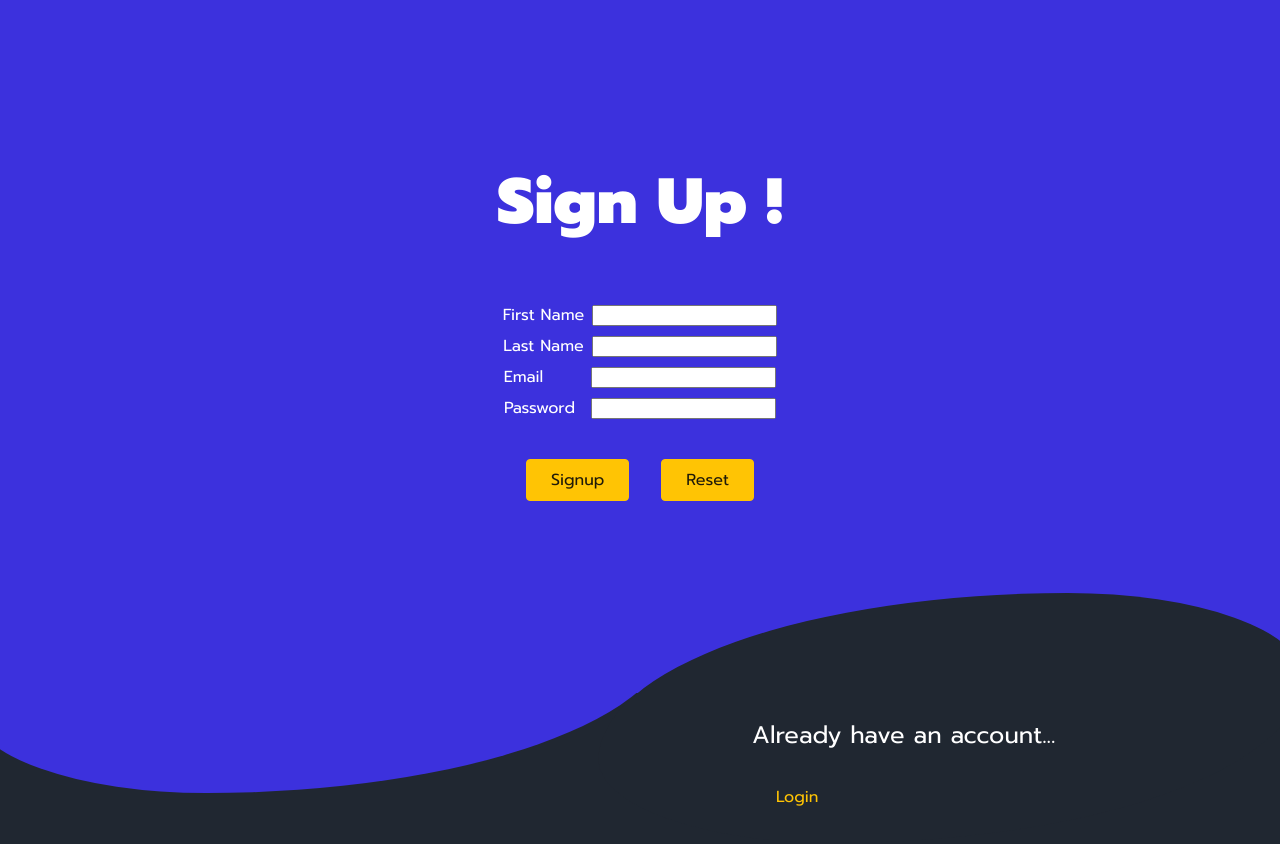
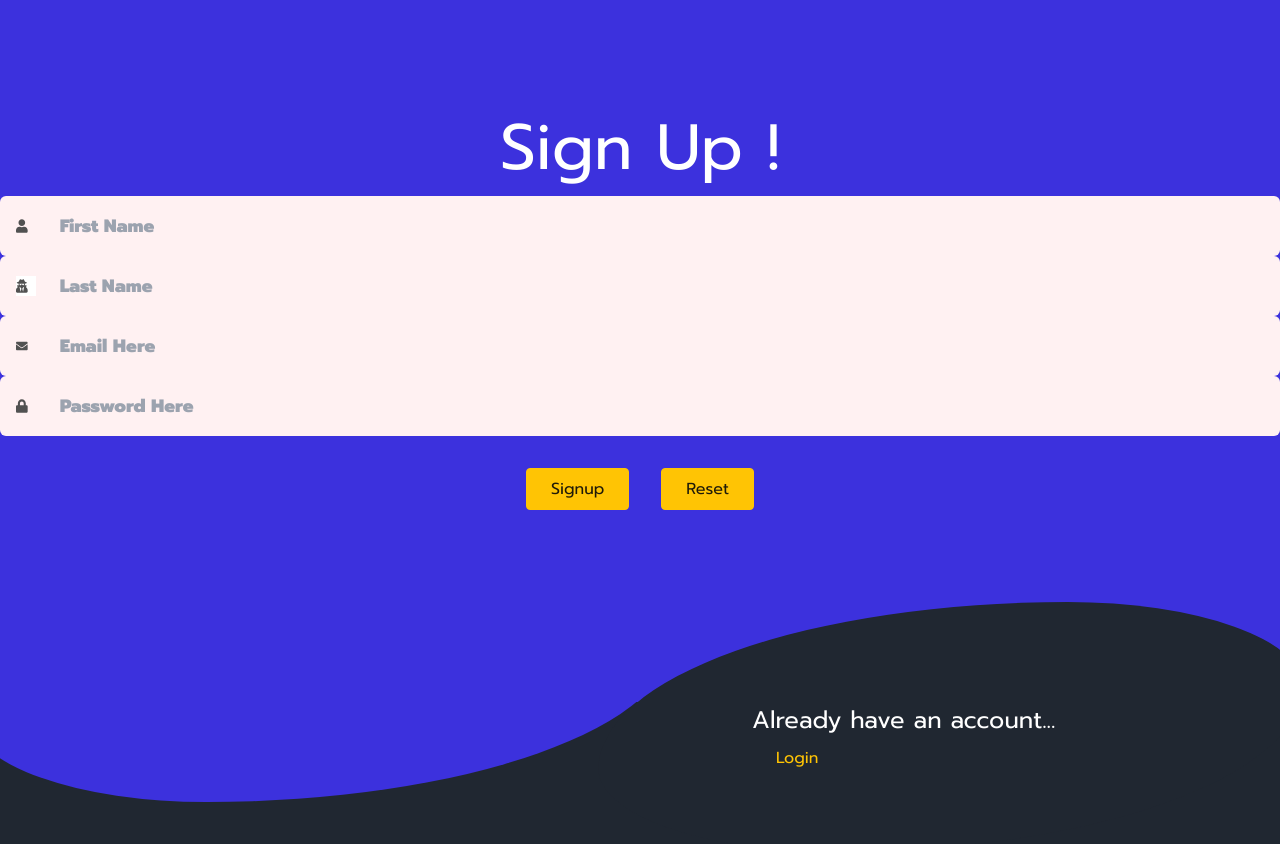
Before and after one commit to mukut-d/registrationPage, a React (Vite) app: page / in a window 1280 px wide. Shown: the top 844 px of the page. Built offline with nearby package versions, Linux system fonts and the light colour scheme.

Commit message:
implemented react-icons on login and signup page

```diff
--- a/package.json
+++ b/package.json
@@ -11,7 +11,8 @@
   },
   "dependencies": {
     "react": "^18.2.0",
-    "react-dom": "^18.2.0"
+    "react-dom": "^18.2.0",
+    "react-icons": "^5.0.1"
   },
   "devDependencies": {
     "@types/react": "^18.2.56",
@@ -21,6 +22,7 @@
     "eslint-plugin-react": "^7.33.2",
     "eslint-plugin-react-hooks": "^4.6.0",
     "eslint-plugin-react-refresh": "^0.4.5",
+    "tailwindcss": "^3.4.1",
     "vite": "^5.1.4"
   }
 }
--- /dev/null
+++ b/src/assets/icons/index.js
@@ -0,0 +1,7 @@
+import {
+  FaEnvelope,
+  FaLock,
+
+} from "react-icons/fa";
+
+export { FaEnvelope, FaLock };
--- a/src/components/form/Login.jsx
+++ b/src/components/form/Login.jsx
@@ -1,12 +1,13 @@
 import { useContext } from "react";
 import { useState } from "react";
+import { FaEnvelope, FaLock } from "react-icons/fa";
 import { Context } from "../../store/RegistrationContext";
 import Button from "../ui/Button";
 import Form from "../ui/Form";
 import Input from "../ui/Input";
 
 export default function Login() {
-  const { onLogin, error } = useContext(Context);
+  const { onLogin, error, resetError } = useContext(Context);
   const [loginObj, setLoginObj] = useState({});
   let errEmail = false;
   let errPwd = false;
@@ -16,7 +17,7 @@ export default function Login() {
       return { ...prev, [id]: value };
     });
   }
-
+  console.log(loginObj);
   function handleSubmit(event) {
     event.preventDefault();
     console.log("submitted");
@@ -24,7 +25,8 @@ export default function Login() {
     event.target.reset();
     onLogin(loginObj);
   }
-  if (error.err === "emai;") {
+  console.log(error);
+  if (error.err === "email") {
     if (error.error) errEmail = true;
   } else if (error.err === "pwd") {
     if (error.error) {
@@ -42,21 +44,31 @@ export default function Login() {
         <section className="dark">
           <h1>Login !</h1>
           <div id="inputCard">
-            <p>
             <Input
+              icon={
+                <FaEnvelope
+                  className="text-xl text-textColor "
+                  style={{ paddingRight: "8px" }}
+                  />
+              }
               idClass="loginEmail"
-                label="Email"
+              placeholder="Email Here"
               id="email"
               type="email"
               name="email"
               error={errEmail}
               onChange={handleChange}
             />
-            </p>
-            <p>
+
             <Input
               error={errPwd}
-                label="Password"
+              icon={
+                <FaLock
+                  className="text-xl text-textColor"
+                  style={{ paddingRight: "8px" }}
+                />
+              }
+              placeholder="Password Here"
               id="password"
               type="password"
               name="password"
@@ -64,14 +76,13 @@ export default function Login() {
               required
               onChange={handleChange}
             />
-            </p>
 
-            <p id="signUp-actions">
+            <div id="signUp-actions">
               <Button className="button">Login</Button>
-              <Button className="button" type="reset">
+              <Button className="button" type="reset" onClick={resetError}>
                 Reset
               </Button>
-            </p>
+            </div>
           </div>
         </section>
         <section className="red">
--- a/src/components/form/SignUp.jsx
+++ b/src/components/form/SignUp.jsx
@@ -1,5 +1,6 @@
 import { useContext } from "react";
 import { useState } from "react";
+import { FaEnvelope, FaLock, FaUser, FaUserSecret } from "react-icons/fa";
 import { Context } from "../../store/RegistrationContext";
 import { hasMinLength, isEmail, isNotEmpty } from "../../util/validation";
 import Button from "../ui/Button";
@@ -57,21 +58,39 @@ export default function SignUp() {
             <h1>Sign Up !</h1>
 
             <Input
-              label="First Name"
+              icon={
+                <FaUser
+                  className="text-xl text-textColor "
+                  style={{ paddingRight: "8px" }}
+                />
+              }
+              placeholder="First Name"
               type="text"
               id="firstName"
               name="firstName"
               onChange={handleChange}
             />
             <Input
-              label="Last Name"
+              icon={
+                <FaUserSecret
+                  className="text-xl text-textColor bg-white"
+                  style={{ paddingRight: "8px" }}
+                />
+              }
+              placeholder="Last Name"
               type="text"
               id="lastName"
               name="lastName"
               onChange={handleChange}
             />
             <Input
-              label="Email"
+              icon={
+                <FaEnvelope
+                  className="text-xl text-textColor "
+                  style={{ paddingRight: "8px" }}
+                />
+              }
+              placeholder="Email Here"
               type="email"
               id="email"
               name="email"
@@ -79,7 +98,13 @@ export default function SignUp() {
               onChange={handleChange}
             />
             <Input
-              label="Password"
+              icon={
+                <FaLock
+                  className="text-xl text-textColor"
+                  style={{ paddingRight: "8px" }}
+                />
+              }
+              placeholder="Password Here"
               type="password"
               id="password"
               name="password"
--- a/src/components/ui/Input.jsx
+++ b/src/components/ui/Input.jsx
@@ -2,7 +2,8 @@ import { useState } from "react";
 
 export default function Input({
   idClass = false,
-  label,
+  icon,
+  placeholder,
   id,
   error = false,
   onChange,
@@ -12,9 +13,14 @@ export default function Input({
 
   return (
     <>
-      <div className="Input" id={idInput}>
-        <label htmlFor={id}>{label}</label>
+      <div
+        className="flex items-center justify-center gap-4 bg-rose-50 backdrop-blur-md rounded-md w-full px-4 py-4"
+        id={idInput}
+      >
+        {icon}
         <input
+          className="w-full h-full bg-transparent text-headingColor text-lg font-semibold border-none outline-none pl-[8px]"
+          placeholder={placeholder}
           style={{ border: error ? "2px solid red" : null }}
           id={id}
           {...props}
--- a/src/index.css
+++ b/src/index.css
@@ -1,3 +1,7 @@
+@tailwind base;
+@tailwind components;
+@tailwind utilities;
+
 h1 {
   font-size: 4rem;
 }
--- a/src/store/RegistrationContext.jsx
+++ b/src/store/RegistrationContext.jsx
@@ -9,6 +9,7 @@ export const Context = createContext({
   onSubmit: () => {},
   onLogin: () => {},
   onClose: () => {},
+  resetError:()=>{},
 });
 
 export default function RegistrationContext({ children }) {
@@ -53,6 +54,10 @@ export default function RegistrationContext({ children }) {
     setLoggedIn(!loggedIn);
   }
 
+  function handleResetError(){
+    setError({});
+  }
+
   const ctxValue = {
     error: error,
     loggedIn: loggedIn,
@@ -60,6 +65,7 @@ export default function RegistrationContext({ children }) {
     onSubmit: handleSubmit,
     onLogin: handleLogin,
     onClose: handleClose,
+    resetError: handleResetError,
   };
   return (
     <>
--- /dev/null
+++ b/tailwind.config.js
@@ -0,0 +1,64 @@
+/** @type {import('tailwindcss').Config} */
+module.exports = {
+  content: ["./src/**/*.{js,jsx,ts,tsx}"],
+  theme: {
+    extend: {
+      width: {
+        150: "150px",
+        190: "190px",
+        225: "225px",
+        275: "275px",
+        300: "300px",
+        340: "340px",
+        350: "350px",
+        375: "375px",
+        460: "460px",
+        656: "656px",
+        880: "880px",
+        508: "508px",
+      },
+      height: {
+        80: "80px",
+        150: "150px",
+        225: "225px",
+        300: "300px",
+        340: "340px",
+        370: "370px",
+        420: "420px",
+        510: "510px",
+        600: "600px",
+        650: "650px",
+        685: "685px",
+        800: "800px",
+        "90vh": "90vh",
+      },
+      minWidth: {
+        210: "210px",
+        350: "350px",
+        620: "620px",
+      },
+      screens: {
+        sm: "640px",
+        md: "768px",
+        lg: "1024px",
+        xl: "1280px",
+        "2xl": "1536px",
+      },
+      colors: {
+        headingColor: "#2e2e2e",
+        textColor: "#515151",
+        cartNumBg: "#e80013",
+        primary: "#f5f3f3",
+        cardOverlay: "rgba(256,256,256,0.4)",
+        lighttextGray: "#9ca0ab",
+        card: "rgba(256,256,256,0.8)",
+        cartBg: "#282a2c",
+        cartItem: "#2e3033",
+        cartTotal: "#343739",
+      },
+    },
+  },
+
+  plugins: [],
+  // plugins: [require("tailwind-scrollbar")],
+};
```
Also changed, not shown: 2 other files (tests, documents, lock files or other folders). Lines whose indentation alone changed are shown as unchanged.
